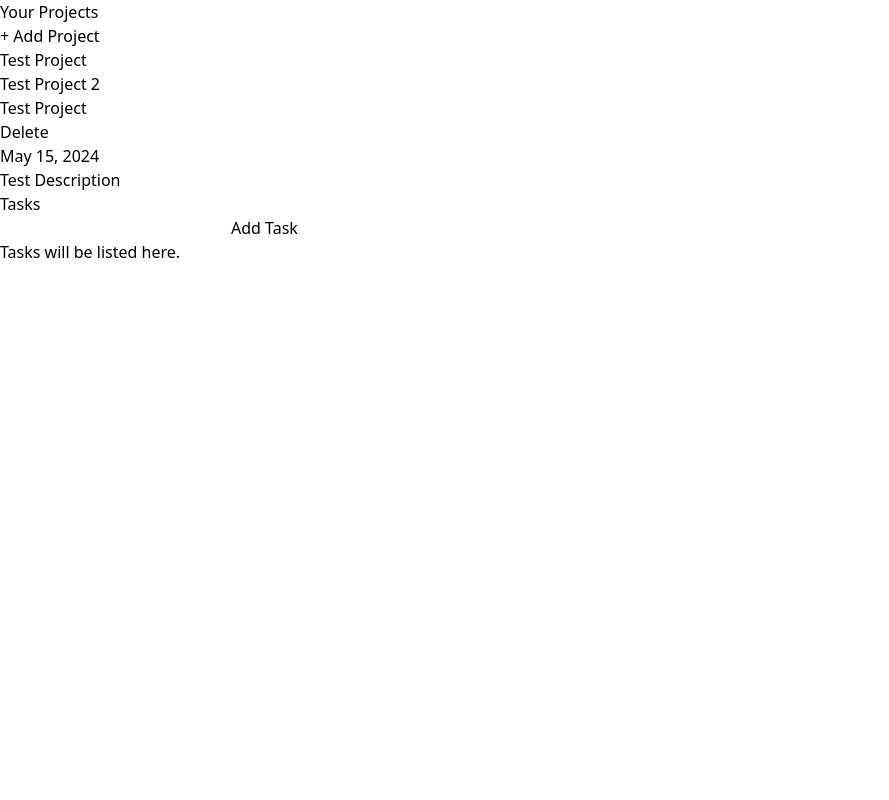
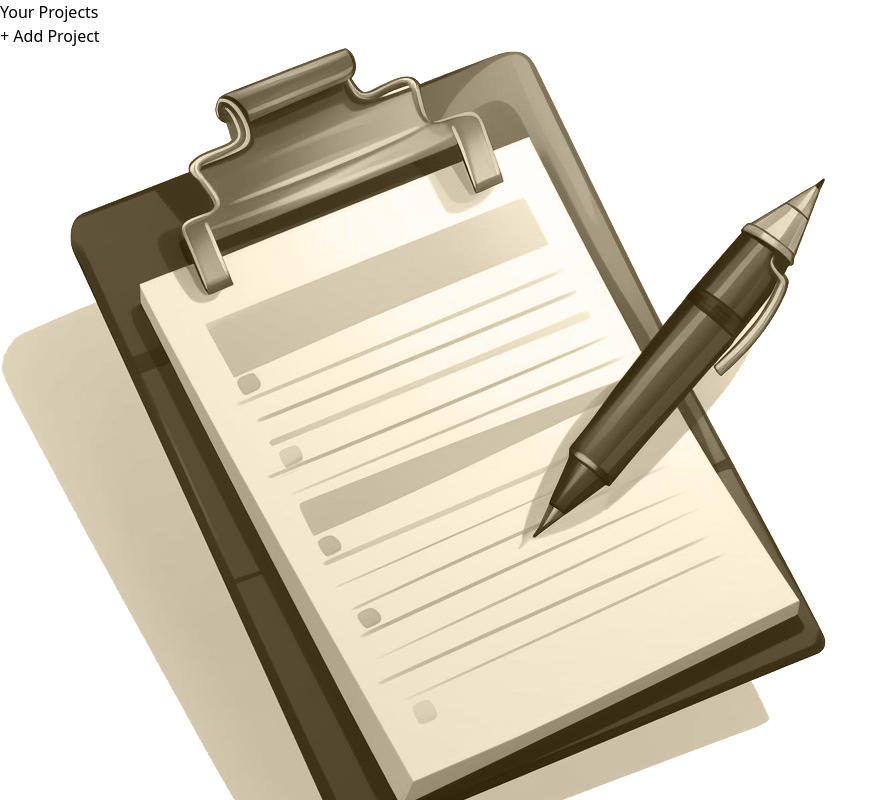
Before and after one commit to DanielCachro/React-Project-Manager, a React (Vite) app: page / in a window 1280 px wide. Shown: the top 800 px of the page, without its empty margins (0-889 px from the left). Built offline with nearby package versions, Linux system fonts and the light colour scheme.

Commit message:
Now you can edit projects. Once a task is added, the input is cleared. App.jsx code cleaned up.

```diff
--- a/src/App.jsx
+++ b/src/App.jsx
@@ -10,87 +10,115 @@ const INITIAL_PROJECT = {
 	tasks: [],
 }
 const INITIAL_APP_DATA = {
-	projects: [
-		{title: 'Test Project', description: 'Test Description', dueDate: '2024-05-15', tasks: []},
-		{title: 'Test Project 2', description: 'Test Description', dueDate: '2024-05-15', tasks: []},
-	],
-	isAddingProject: false,
+	projects: [],
+	projectFormOpen: false,
 	selectedProject: 0,
 }
 
-
 function App() {
 	const [appData, setAppData] = useState(INITIAL_APP_DATA)
-	const selectedProject = appData.projects[appData.selectedProject]
+	const selectedProjectData = appData.projects[appData.selectedProject]
 
-	function addNewProject(newProject) {
-		const newProjects = [...appData.projects, newProject]
+	function toggleProjectForm(shouldOpen) {
+		shouldOpen === undefined
+			? setAppData(prev =>
+					prev.projectFormOpen ? {...prev, projectFormOpen: false} : {...prev, projectFormOpen: true}
+			  )
+			: setAppData(prev => ({...prev, projectFormOpen: shouldOpen}))
+	}
+
+	function addNewProject(project) {
+		const newProjects = [...appData.projects, project]
 		setAppData(prev => ({
 			...prev,
 			projects: newProjects,
-			isAddingProject: false,
-			selectedProject: prev.selectedProject + 1,
+			selectedProject: prev.projects.length,
 		}))
+		toggleProjectForm(false)
+	}
+
+	function editProject(project, indexOfProject) {
+		const newProjects = [
+			...appData.projects.slice(0, indexOfProject),
+			project,
+			...appData.projects.slice(indexOfProject + 1),
+		]
+		setAppData(prev => ({...prev, projects: newProjects, selectedProject: indexOfProject}))
+		toggleProjectForm()
+	}
+
+	function deleteProject(indexOfProject) {
+		const indexToRemove = indexOfProject
+		const newProjects = [...appData.projects.slice(0, indexToRemove), ...appData.projects.slice(indexToRemove + 1)]
+		setAppData(prev => ({...prev, projects: newProjects, selectedProject: -1}))
+	}
+
+	function selectProject(indexOfProject) {
+		setAppData(prev => ({...prev, selectedProject: indexOfProject}))
 	}
 
 	function addNewTask(taskName) {
-		const newTasks = [...selectedProject.tasks, taskName]
+		const newTasks = [...selectedProjectData.tasks, taskName]
 		const newProjects = appData.projects.map((project, index) =>
-			index === +appData.selectedProject ? {...project, tasks: newTasks} : project
+			index === appData.selectedProject ? {...project, tasks: newTasks} : project
 		)
 		setAppData(prev => ({...prev, projects: newProjects}))
 	}
 
-	function clearTask(e) {
-		const indexToRemove = +e.target.closest('[data-key]').getAttribute('data-key')
+	function clearTask(indexOfTask) {
 		const newTasks = [
-			...selectedProject.tasks.slice(0, indexToRemove),
-			...selectedProject.tasks.slice(indexToRemove + 1),
+			...selectedProjectData.tasks.slice(0, indexOfTask),
+			...selectedProjectData.tasks.slice(indexOfTask + 1),
 		]
 		const newProjects = appData.projects.map((project, index) =>
-			index === +appData.selectedProject ? {...project, tasks: newTasks} : project
+			index === appData.selectedProject ? {...project, tasks: newTasks} : project
 		)
 		setAppData(prev => ({...prev, projects: newProjects}))
-	}
-
-	function deleteProject(indexOfProject) {
-		const indexToRemove = +indexOfProject
-		const newProjects = [...appData.projects.slice(0, indexToRemove), ...appData.projects.slice(indexToRemove + 1)]
-		setAppData(prev => ({...prev, projects: newProjects, selectedProject: indexToRemove - 1}))
-	}
-
-	function selectProject(e) {
-		const selectedIndex = e.target.getAttribute('data-key')
-		setAppData(prev => ({...prev, selectedProject: selectedIndex}))
 	}
 
 	return (
 		<main className='h-screen mt-8 flex gap-8'>
 			<Sidebar
 				handleAddProjectBtnClick={() => {
-					setAppData(prev => ({...prev, isAddingProject: true}))
+					selectProject(-1)
+					toggleProjectForm(true)
 				}}
-				handleSidebarBtnClick={selectProject}
+				handleSidebarBtnClick={e => {
+					selectProject(+e.target.getAttribute('data-key'))
+					toggleProjectForm(false)
+				}}
 				projects={appData.projects}></Sidebar>
 			<div className='w-3/5 pt-16 text-lg text-emerald-50'>
-				{!appData.isAddingProject ? (
+				{!appData.projectFormOpen ? (
 					<SelectedProject
-						handledProject={selectedProject}
+						handledProject={selectedProjectData}
 						onAddProject={() => {
-							setAppData(prev => ({...prev, isAddingProject: true}))
+							toggleProjectForm(true)
 						}}
 						onDeleteProject={() => {
 							deleteProject(appData.selectedProject)
 						}}
+						onEditProject={() => {
+							toggleProjectForm()
+						}}
 						onAddTask={addNewTask}
-						onClearTask={clearTask}></SelectedProject>
+						onClearTask={e => {
+							clearTask(+e.target.closest('[data-key]').getAttribute('data-key'))
+						}}></SelectedProject>
 				) : (
 					<ProjectForm
-						handleSave={addNewProject}
+						key={`Project ${appData.selectedProject}`}
+						handledProject={selectedProjectData ?? INITIAL_PROJECT}
+						handleSave={
+							selectedProjectData
+								? project => {
+										editProject(project, appData.selectedProject)
+								  }
+								: addNewProject
+						}
 						handleCancel={() => {
-							setAppData(prev => ({...prev, isAddingProject: false}))
-						}}
-						handledProject={INITIAL_PROJECT}></ProjectForm>
+							toggleProjectForm()
+						}}></ProjectForm>
 				)}
 			</div>
 		</main>
--- a/src/components/ProjectForm.jsx
+++ b/src/components/ProjectForm.jsx
@@ -3,7 +3,7 @@ import MinimalButton from './MinimalButton'
 import PrimaryButton from './PrimaryButton'
 import Input from './Input'
 
-export default function AddProjectForm({handleSave, handleCancel, handledProject}) {
+export default function ProjectForm({handledProject, handleSave, handleCancel}) {
 	const [project, setProject] = useState(handledProject)
 	const [showError, setShowError] = useState(false)
 
--- a/src/components/SelectedProject.jsx
+++ b/src/components/SelectedProject.jsx
@@ -1,11 +1,18 @@
 import {useRef} from 'react'
 
+import PrimaryButton from './PrimaryButton'
 import MinimalButton from './MinimalButton'
 import noProjectImg from '../assets/no-projects.png'
-import PrimaryButton from './PrimaryButton'
 import ProjectTask from './ProjectTask'
 
-export default function SelectedProject({handledProject, onDeleteProject, onAddProject, onAddTask, onClearTask}) {
+export default function SelectedProject({
+	handledProject,
+	onDeleteProject,
+	onEditProject,
+	onAddProject,
+	onAddTask,
+	onClearTask,
+}) {
 	const {title, description, dueDate, tasks} = handledProject || {}
 	const formattedDate = formatDate(dueDate)
 	const taskName = useRef(null)
@@ -27,7 +34,10 @@ export default function SelectedProject({handledProject, onDeleteProject, onAddP
 					<div>
 						<div className='flex justify-between mb-2'>
 							<h3 className='text-2xl font-medium'>{title}</h3>
-							<MinimalButton onClick={onDeleteProject}>Delete</MinimalButton>
+							<div className='flex gap-4'>
+								<MinimalButton onClick={onEditProject}>Edit</MinimalButton>
+								<MinimalButton onClick={onDeleteProject}>Delete</MinimalButton>
+							</div>
 						</div>
 						<p className='text-zinc-500'>{formattedDate}</p>
 						<p className='my-8'>{description}</p>
@@ -40,6 +50,7 @@ export default function SelectedProject({handledProject, onDeleteProject, onAddP
 							<MinimalButton
 								onClick={() => {
 									onAddTask(taskName.current.value)
+									taskName.current.value = ''
 								}}>
 								Add Task
 							</MinimalButton>
```
